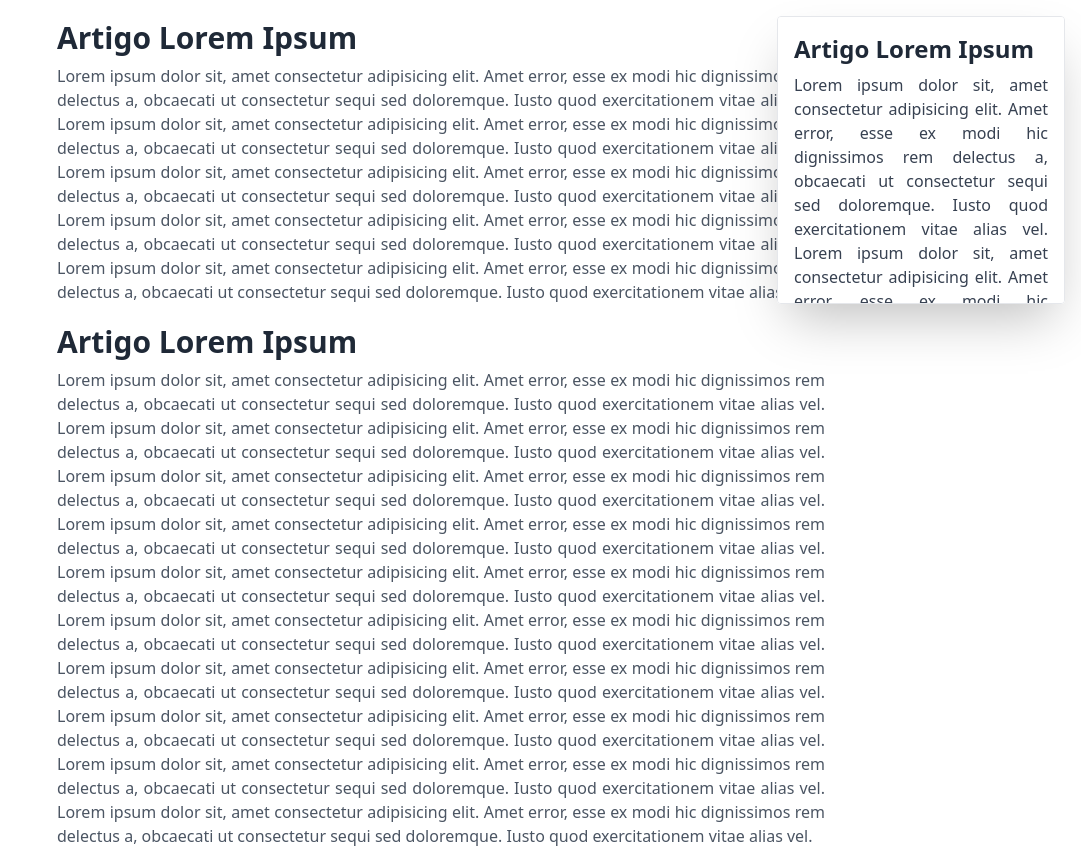
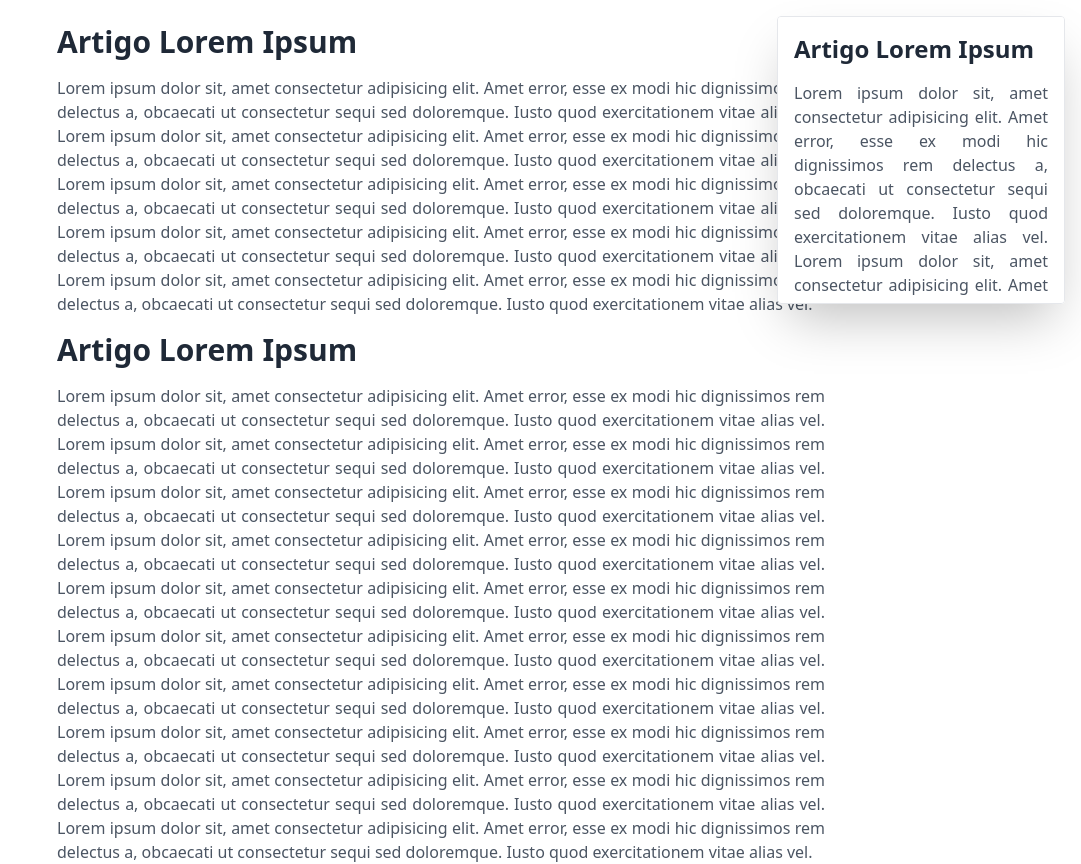
Before and after one commit to lucasgdb/infinite-scroll-challenge, a React (Vite) app: page / in a window 1280 px wide. Shown: the top 864 px of the page, without its empty margins (199-1280 px from the left). Built offline with nearby package versions, Linux system fonts and the light colour scheme.

Commit message:
chore: improve CSS

```diff
--- a/src/App.tsx
+++ b/src/App.tsx
@@ -20,7 +20,7 @@ export default function App() {
     function getArticles() {
       const { scrollTop, clientHeight, scrollHeight } = document.documentElement;
 
-      const isAtBottom = scrollTop + clientHeight >= scrollHeight * 0.95;
+      const isAtBottom = scrollTop + clientHeight >= scrollHeight * 0.98;
       if (isAtBottom) {
         const newArticle = getArticle({ size: getRandomNumber({ min: 1, max: 20 }) });
         setArticles((prevArticles) => [...prevArticles, newArticle]);
@@ -33,12 +33,12 @@ export default function App() {
   }, []);
 
   return (
-    <main className="px-6">
-      <div className="max-w-3xl mx-auto">
+    <main className="p-6">
+      <div className="max-w-3xl mx-auto flex flex-col gap-4">
         {articles.map((article) => (
-          <div key={article.id} className="mt-5">
+          <div key={article.id}>
             <h2 className="font-extrabold text-3xl text-gray-800">{article.title}</h2>
-            <p className="text-justify text-gray-600 mt-2">{article.content}</p>
+            <p className="text-justify text-gray-600 mt-4">{article.content}</p>
           </div>
         ))}
       </div>
--- a/src/components/ScrollableFloatingCard/index.tsx
+++ b/src/components/ScrollableFloatingCard/index.tsx
@@ -11,7 +11,7 @@ export default function ScrollableFloatingCard() {
   function handleScroll(event: React.MouseEvent<HTMLDivElement>) {
     const { scrollTop, clientHeight, scrollHeight } = event.currentTarget;
 
-    const isAtBottom = scrollTop + clientHeight >= scrollHeight * 0.95;
+    const isAtBottom = scrollTop + clientHeight >= scrollHeight * 0.98;
     if (isAtBottom) {
       const newArticle = getArticle({ size: getRandomNumber({ min: 1, max: 2 }) });
       setArticles((prevArticles) => [...prevArticles, newArticle]);
@@ -26,8 +26,8 @@ export default function ScrollableFloatingCard() {
     >
       {articles.map((article) => (
         <div key={article.id}>
-          <h2 className="font-extrabold text-2xl text-gray-800 m-0">{article.title}</h2>
-          <p className="text-justify text-gray-700 mt-2">{article.content}</p>
+          <h2 className="font-extrabold text-2xl text-gray-800">{article.title}</h2>
+          <p className="text-justify text-gray-600 mt-4">{article.content}</p>
         </div>
       ))}
     </section>
```
